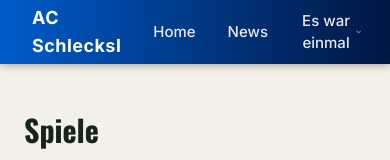
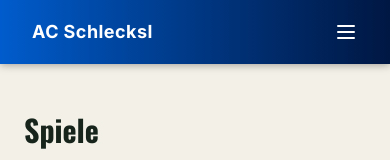
Before and after one commit to Marsetex/ac-schlecksl-website, a Vue app: page /spiele in a window 390 px wide. Shown: the top 160 px of the page. Built offline with nearby package versions, Linux system fonts and the light colour scheme.

Commit message:
Made the navigation bar ready to use on mobile devices

```diff
--- a/src/components/layout/NavigationBar.vue
+++ b/src/components/layout/NavigationBar.vue
@@ -1,4 +1,6 @@
 <script lang="ts" setup>
+import { ref } from 'vue'
+
 interface NavLink {
   label: string
   to: string
@@ -29,16 +31,40 @@ const nav: NavItem[] = [
     ],
   },
 ]
+
+const mobileMenuOpen = ref(false)
+const openMobileSubmenu = ref<string | null>(null)
+
+function toggleMobileMenu() {
+  mobileMenuOpen.value = !mobileMenuOpen.value
+  openMobileSubmenu.value = null
+}
+
+function closeMobileMenu() {
+  mobileMenuOpen.value = false
+  openMobileSubmenu.value = null
+}
+
+function toggleMobileSubmenu(label: string) {
+  openMobileSubmenu.value = openMobileSubmenu.value === label ? null : label
+}
 </script>
 
 <template>
   <header
-    class="bg-linear-to-r from-accent to-accent-dark fixed inset-x-0 top-0 z-20 flex h-16 items-center gap-8 px-8 shadow-[0_1px_8px_rgba(0,0,0,0.35)]"
+    class="bg-linear-to-r from-accent to-accent-dark fixed inset-x-0 top-0 z-20 shadow-[0_1px_8px_rgba(0,0,0,0.35)]"
   >
-    <RouterLink to="/" class="mr-auto text-lg font-bold tracking-wide text-white">
+    <div class="flex h-16 items-center gap-8 px-8">
+      <RouterLink
+        to="/"
+        class="mr-auto text-lg font-bold tracking-wide text-white"
+        @click="closeMobileMenu"
+      >
         AC Schlecksl
       </RouterLink>
-    <nav class="flex h-full items-center gap-8">
+
+      <!-- Desktop-Menü -->
+      <nav class="hidden h-full items-center gap-8 md:flex">
         <template v-for="item in nav" :key="item.label">
           <RouterLink
             v-if="item.to"
@@ -79,5 +105,77 @@ const nav: NavItem[] = [
           </div>
         </template>
       </nav>
+
+      <!-- Burger-Button -->
+      <button
+        type="button"
+        class="text-white md:hidden"
+        :aria-expanded="mobileMenuOpen"
+        aria-label="Menü öffnen"
+        @click="toggleMobileMenu"
+      >
+        <svg
+          v-if="!mobileMenuOpen"
+          viewBox="0 0 24 24"
+          class="h-6 w-6"
+          fill="none"
+          stroke="currentColor"
+          stroke-width="2"
+        >
+          <path stroke-linecap="round" d="M4 6h16M4 12h16M4 18h16" />
+        </svg>
+        <svg v-else viewBox="0 0 24 24" class="h-6 w-6" fill="none" stroke="currentColor" stroke-width="2">
+          <path stroke-linecap="round" d="M6 6l12 12M18 6L6 18" />
+        </svg>
+      </button>
+    </div>
+
+    <!-- Mobile-Menü -->
+    <div
+      v-if="mobileMenuOpen"
+      class="bg-accent-dark max-h-[calc(100vh-4rem)] overflow-y-auto px-6 pb-4 md:hidden"
+    >
+      <nav class="flex flex-col">
+        <template v-for="item in nav" :key="item.label">
+          <RouterLink
+            v-if="item.to"
+            :to="item.to"
+            class="border-b border-white/10 py-3 text-[15px] font-medium text-white/90"
+            @click="closeMobileMenu"
+          >
+            {{ item.label }}
+          </RouterLink>
+
+          <div v-else class="border-b border-white/10">
+            <button
+              type="button"
+              class="flex w-full items-center justify-between py-3 text-[15px] font-medium text-white/90"
+              @click="toggleMobileSubmenu(item.label)"
+            >
+              {{ item.label }}
+              <svg
+                viewBox="0 0 12 8"
+                class="h-2.5 w-2.5 shrink-0 stroke-current transition-transform"
+                :class="{ '-rotate-180': openMobileSubmenu === item.label }"
+                fill="none"
+              >
+                <path d="M1 1l5 5 5-5" stroke-width="1.5" />
+              </svg>
+            </button>
+            <div v-if="openMobileSubmenu === item.label" class="flex flex-col pb-3 pl-4">
+              <RouterLink
+                v-for="child in item.children"
+                :key="child.label"
+                :to="child.to"
+                class="py-2 text-[14px] font-medium text-white/80"
+                @click="closeMobileMenu"
+              >
+                {{ child.label }}
+              </RouterLink>
+            </div>
+          </div>
+        </template>
+      </nav>
+    </div>
   </header>
 </template>
```
Lines whose indentation alone changed are shown as unchanged.
